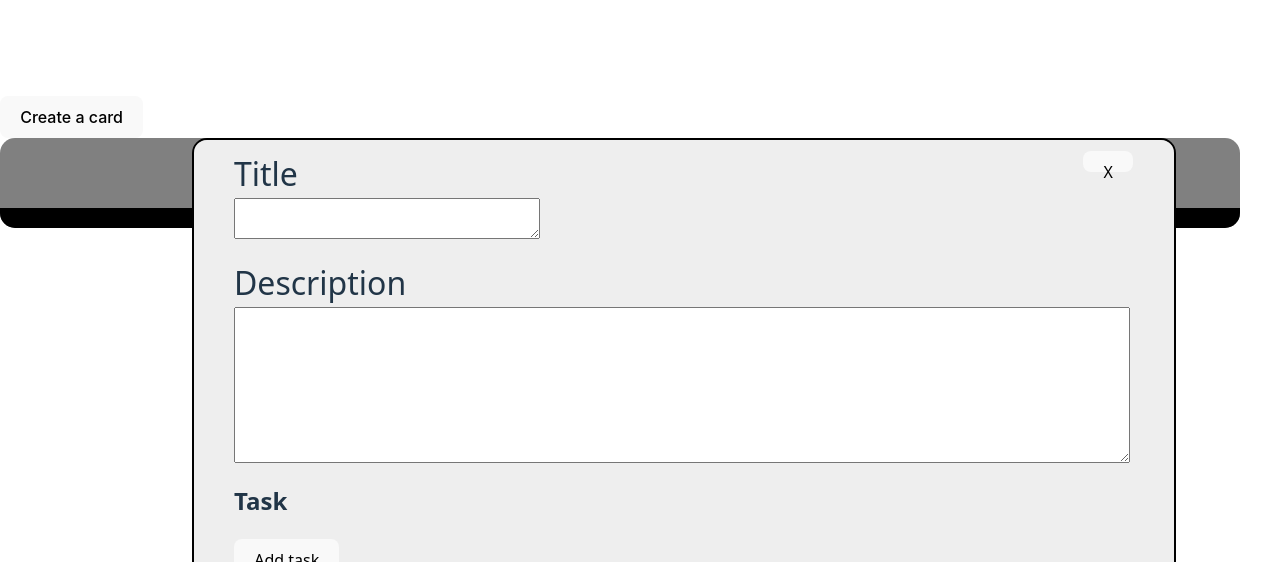
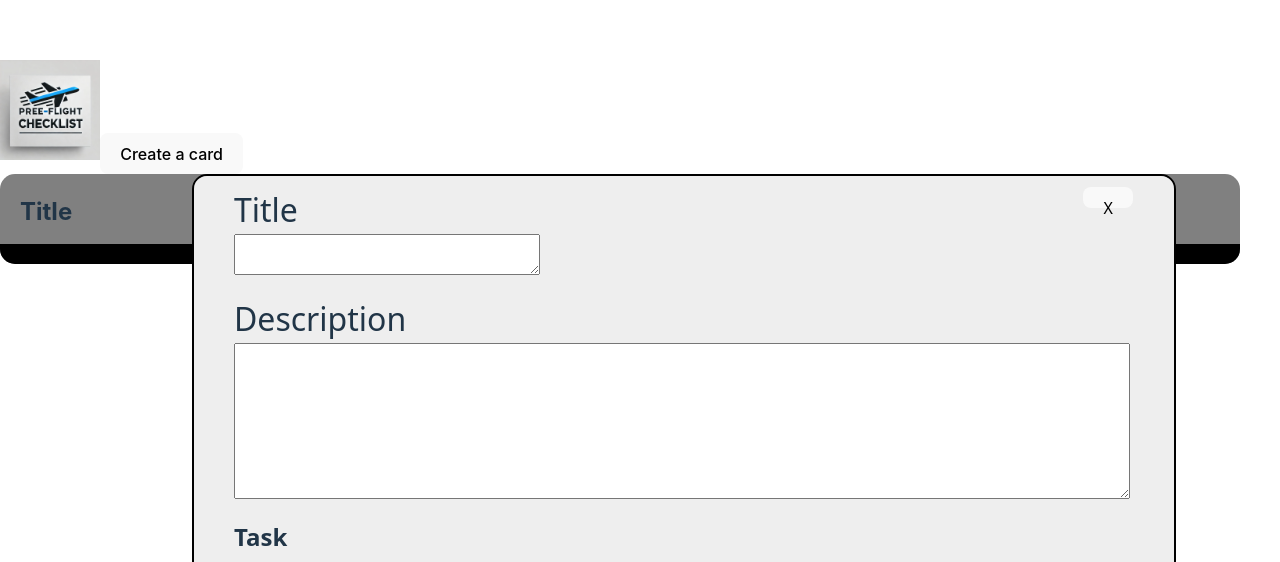
Before and after one commit to Matthieu-Wivers/project, a React (Vite) app: page / in a window 1280 px wide. Shown: the part 238-800 px from the top of the page. Built offline with nearby package versions, Linux system fonts and the light colour scheme; a web font is replaced by a local one.

Commit message:
<style> (<CardContainer.jsx>): <Better overflow in cards>

```diff
--- a/src/App.css
+++ b/src/App.css
@@ -7,3 +7,7 @@
 ::-webkit-scrollbar {
   height: 0px;
 }
+
+.logo {
+  width: 100px;
+}
--- a/src/App.jsx
+++ b/src/App.jsx
@@ -13,6 +13,7 @@ function App() {
 
   return (
     <>
+      <img src='./../public/project_logo.webp' class='logo'></img>
       <CreateButton />
       <CreateCard />
       <BodyCardContainer>
--- a/src/components/CardContainer.jsx
+++ b/src/components/CardContainer.jsx
@@ -31,11 +31,11 @@ const StyledCardContainer = styled.div`
             &>.card, &>.editing {
                 min-width: 350px;
                 max-width: 350px;
-                height: 250px;
+                max-height: 250px;
                 display: flex;
                 background-color: #c7c7c7;
-                overflow: hidden;
                 display: flex;
+                overflow: auto;
                 flex-direction: column;
                 justify-content: space-between;
                 padding: 10px;
@@ -64,6 +64,7 @@ const StyledCardContainer = styled.div`
 
     @media screen and (max-width: 1250px) {
         width: 95%;
+        height: 90%;
         display: flex;
         flex-direction: column;
         border-radius: 15px;
@@ -95,7 +96,7 @@ const CardContainer = () => {
     return (
         <StyledCardContainer>
             <div className="listName">
-                <h2></h2>
+                <h2>Title</h2>
             </div>
             <div className="listCards">
 
--- a/src/components/CreateCard.jsx
+++ b/src/components/CreateCard.jsx
@@ -338,7 +338,6 @@ export default function CreateCard () {
                     </div>
                 </div>
                 <div className="taskList">
-                    <textarea name="listStorage" id="storageTask" type="text" className="hidden"></textarea>
 		            <ol id="listTasks"></ol>
                 </div>
             </div>
@@ -346,5 +345,3 @@ export default function CreateCard () {
         </StyledCreateCard>
     );
 };
-
-//document.querySelector('#storageTask').value=event.currentTarget.parentNode.parentNode.querySelector('.listCard').innerHTML
```
